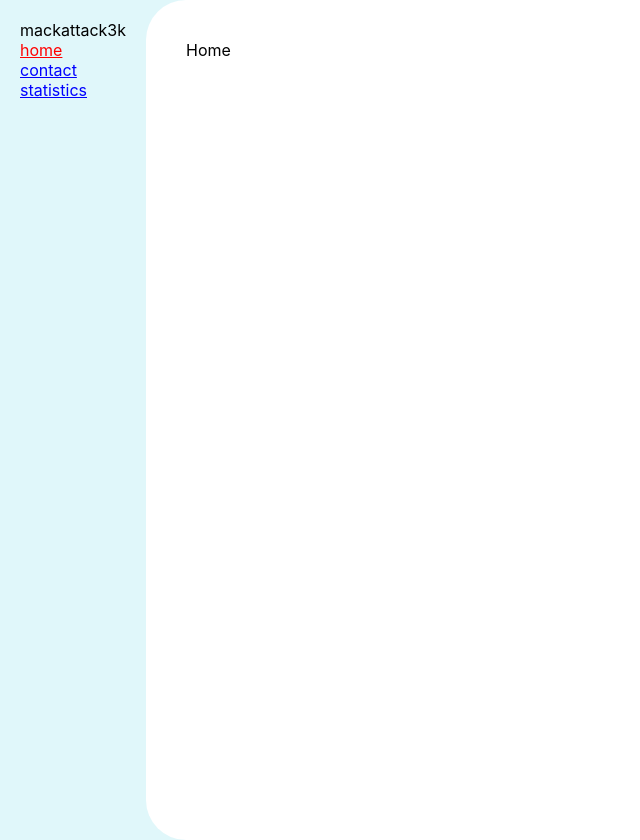
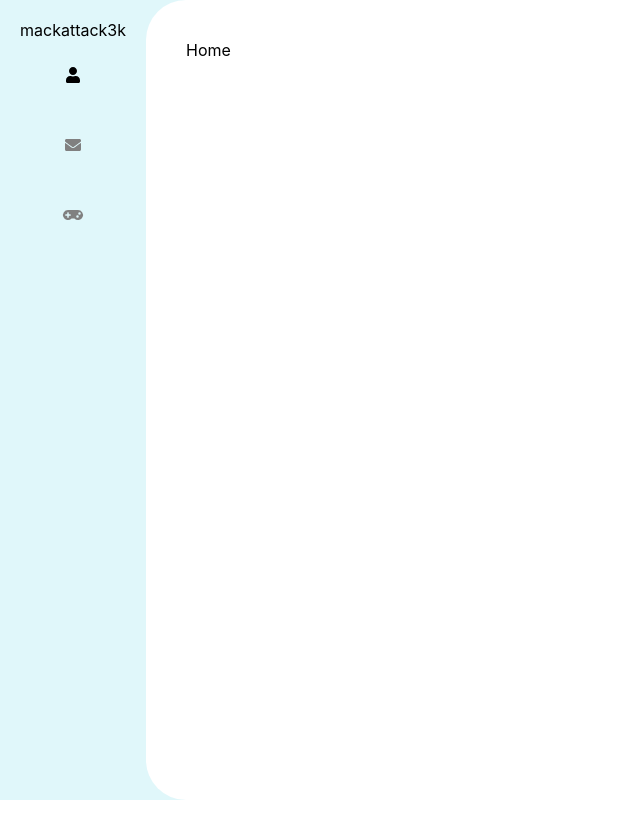
Before and after one commit to mackattack3k/me, a React (Create React App) app: page / in a window 1280 px wide. Shown: the whole page, without its empty margins (0-640 px from the left). After the commit the page ends 800 px from the top, so only its background shows below. Built offline with nearby package versions, Linux system fonts and the light colour scheme; what i18next-xhr-backend would draw is missing.

Commit message:
Icons for navigation

```diff
--- a/package.json
+++ b/package.json
@@ -3,6 +3,9 @@
   "version": "0.1.0",
   "private": true,
   "dependencies": {
+    "@fortawesome/fontawesome-svg-core": "^1.2.22",
+    "@fortawesome/free-solid-svg-icons": "^5.10.2",
+    "@fortawesome/react-fontawesome": "^0.1.4",
     "@reach/router": "^1.2.1",
     "flow-bin": "^0.106.3",
     "husky": "^3.0.5",
@@ -50,5 +53,8 @@
     "hooks": {
       "pre-commit": "lint-staged"
     }
+  },
+  "devDependencies": {
+    "@fortawesome/fontawesome-free": "^5.10.2"
   }
 }
--- a/src/features/navigation/components/HeaderNavigation.jsx
+++ b/src/features/navigation/components/HeaderNavigation.jsx
@@ -1,15 +1,21 @@
+import {
+  faEnvelope,
+  faGamepad,
+  faUser
+} from '@fortawesome/free-solid-svg-icons';
 import React from 'react';
 import { useTranslation } from 'react-i18next';
 import styled from 'styled-components';
 import { CONTACT_PAGE } from '../../contact/contactRoutes';
 import { HOME_PAGE } from '../../home/homeRoutes';
 import { STATISTICS_PAGE } from '../../statistics/statisticsRoutes';
-import NavLink from './NavLink';
+import NavigationItem from './NavigationItem';
 
 const Background = styled.div`
   background: ${props => props.theme.dark.primary.main};
   padding: 20px;
   height: 100vh;
+  box-sizing: border-box;
 `;
 const Nav = styled.div`
   display: flex;
@@ -22,9 +28,15 @@ const HeaderNavigation = () => {
     <Background>
       <div>mackattack3k</div>
       <Nav>
-        <NavLink to={HOME_PAGE}>{t('routes.home')}</NavLink>
-        <NavLink to={CONTACT_PAGE}>{t('routes.contact')}</NavLink>
-        <NavLink to={STATISTICS_PAGE}>{t('routes.statistics')}</NavLink>
+        <NavigationItem to={HOME_PAGE} icon={faUser}>
+          {t('routes.home')}
+        </NavigationItem>
+        <NavigationItem to={CONTACT_PAGE} icon={faEnvelope}>
+          {t('routes.contact')}
+        </NavigationItem>
+        <NavigationItem to={STATISTICS_PAGE} icon={faGamepad}>
+          {t('routes.statistics')}
+        </NavigationItem>
       </Nav>
     </Background>
   );
--- a/src/features/navigation/components/NavLink.jsx
+++ b/src/features/navigation/components/NavLink.jsx
@@ -7,7 +7,7 @@ const NavLink = props => (
     getProps={({ isCurrent }) => {
       return {
         style: {
-          color: isCurrent ? 'red' : 'blue'
+          color: isCurrent ? 'black' : 'grey'
         }
       };
     }}
--- /dev/null
+++ b/src/features/navigation/components/NavigationItem.jsx
@@ -0,0 +1,22 @@
+import { FontAwesomeIcon } from '@fortawesome/react-fontawesome';
+import styled from 'styled-components';
+import React from 'react';
+import NavLink from './NavLink';
+
+const Navigation = styled.div`
+  display: flex;
+  justify-content: center;
+  align-items: center;
+  margin: 25px 0;
+`;
+
+const NavigationItem = ({ to, icon, children, isExpanded = false }) => (
+  <Navigation>
+    <NavLink to={to}>
+      <FontAwesomeIcon icon={icon} />
+      {isExpanded && <div>{children}</div>}
+    </NavLink>
+  </Navigation>
+);
+
+export default NavigationItem;
```
Also changed, not shown: 1 other file (tests, documents, lock files or other folders).
